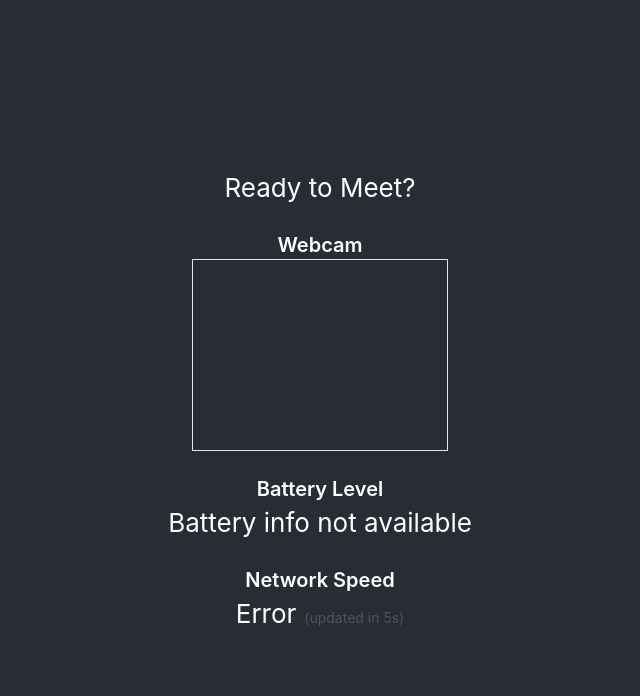
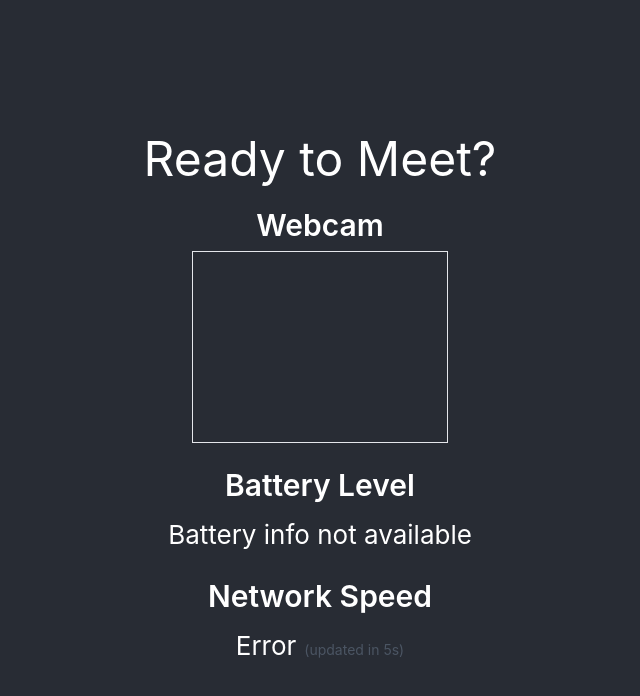
Before and after one commit to gilhwang/ready-to-meet, a React (Create React App) app: page / in a window 1280 px wide. Shown: the top 696 px of the page, without its empty margins (320-960 px from the left). Built offline with nearby package versions, Linux system fonts and the light colour scheme; no server answers.

Commit message:
Minor change in title styles

```diff
--- a/src/MeetingChecker.js
+++ b/src/MeetingChecker.js
@@ -94,20 +94,20 @@ export default function MeetingChecker() {
 
   return (
     <div className="p-6 space-y-6 text-center">
-      <h1>Ready to Meet?</h1>
+      <h1 className="text-5xl">Ready to Meet?</h1>
 
       <div>
-        <h2 className="text-xl font-semibold">Webcam</h2>
+        <h2 className="text-3xl font-semibold mb-2">Webcam</h2>
         <video ref={videoRef} autoPlay className="w-64 h-48 border mx-auto" />
       </div>
 
       <div>
-        <h2 className="text-xl font-semibold">Battery Level</h2>
+        <h2 className="text-3xl font-semibold mb-3">Battery Level</h2>
         <p>{battery !== null ? `${battery}%` : "Battery info not available"}</p>
       </div>
 
       <div>
-        <h2 className="text-xl font-semibold">Network Speed</h2>
+        <h2 className="text-3xl font-semibold mb-3">Network Speed</h2>
         <p
           className={
             networkSpeed?.color === "green"
```
Also changed, not shown: 1 other file (tests, documents, lock files or other folders).
